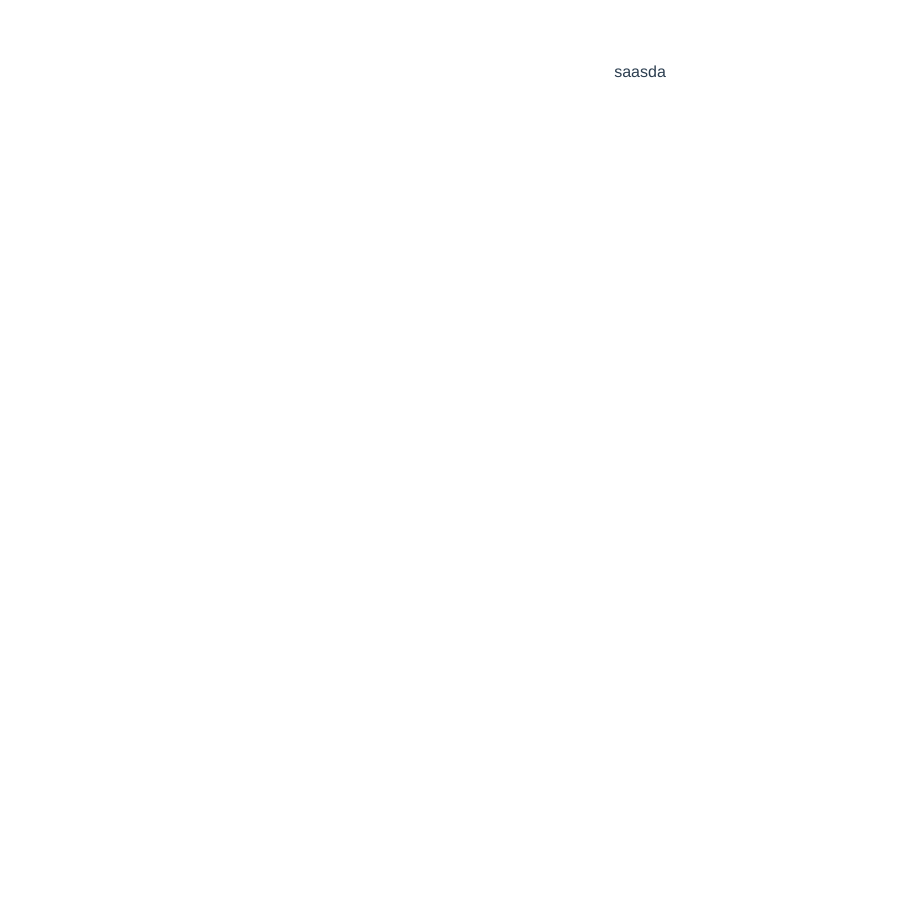
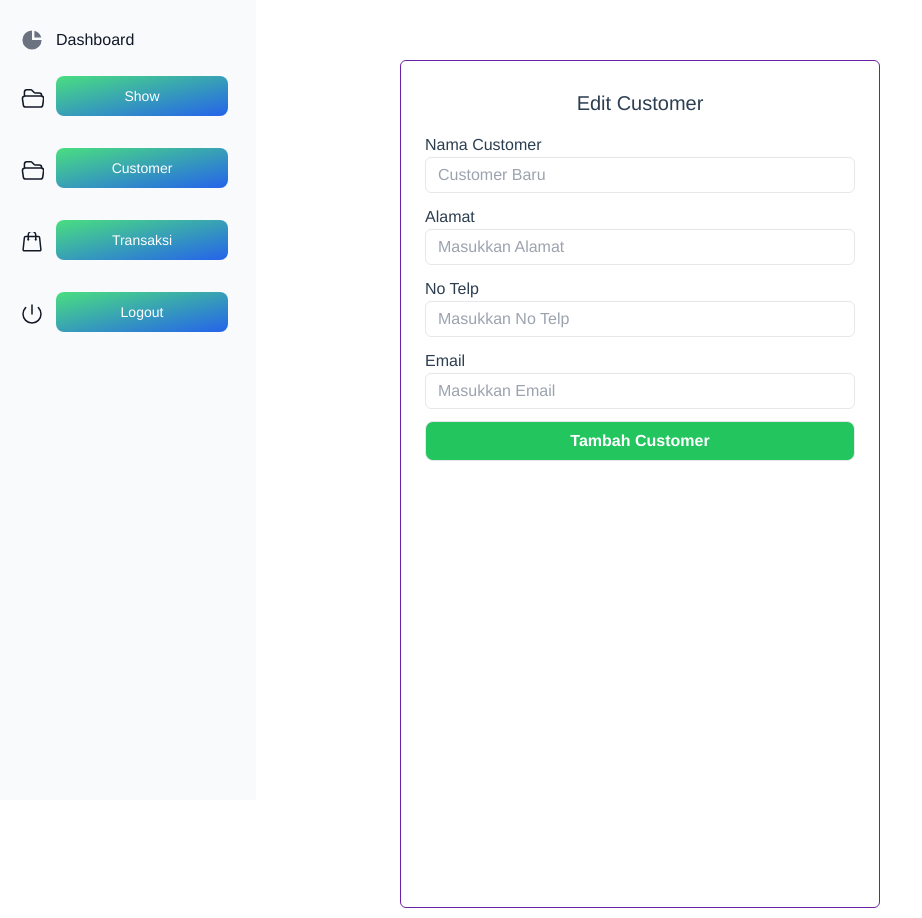
Before and after one commit to cello2599/frontend-konveksi, a Vue app: page /customer/1 in a window 1280 px wide. Shown: the whole page, without its empty margins (0-922 px from the left). Before the commit the page ends 800 px from the top, so only its background shows below. Built offline with nearby package versions, Linux system fonts and the light colour scheme; no server answers; sample sign-in values are in the browser's storage.

Commit message:
edit customer, css detail

```diff
--- a/src/views/clientside/EditCustomer.vue
+++ b/src/views/clientside/EditCustomer.vue
@@ -1,7 +1,141 @@
 <template>
-    <h2>saasda</h2>
+    <div>
+        <NavbarSamping/>
+    </div>
+
+    <div class="edit w-[30rem] h-[53rem] p-6 ml-60 hover:drop-shadow-lg rounded-md border-purple-800 border mb-5 text-center">
+                <div class="mt-1 ">
+                <p class="text-center text-xl font-medium m-auto">Edit Customer</p>
+                <div>
+                    <form @submit.prevent="update()" enctype="multipart/form-data">
+                        <div class="mb-14 flex flex-col max-w-5xl space-y-3 text-left">
+                            <div class="form-group mt-4">
+                                <p><label for=" judul_buku">Nama Customer</label></p>
+                                <p><input class="w-full pl-3 border outline-none text-gray-500 focus:text-gray-700 duration-300 transition ease-in-out focus:border-gray-500 rounded-md h-9" type="text" placeholder="Customer Baru" v-model="customer.nama" required></p>
+                            </div>
+
+                            <div class="form-group">
+                                <p><label for="sinopsis">Alamat</label></p>
+                                <p><input rows="5" class="w-full pl-3 border outline-none text-gray-500 focus:text-gray-700 duration-300 transition ease-in-out focus:border-gray-500 rounded-md h-9" placeholder="Masukkan Alamat" v-model="customer.alamat" required></p>
+                            </div>
+
+                            <div class="form-group">
+                                <p><label for="genre">No Telp</label></p>
+                                <p><input class="w-full pl-3 border outline-none text-gray-500 focus:text-gray-700 duration-300 transition ease-in-out focus:border-gray-500 rounded-md h-9" placeholder="Masukkan No Telp" v-model="customer.no_telp" required></p>
+                            </div>
+
+                            <div class="form-group">
+                                <p><label for="genre">Email</label></p>
+                                <p><input class="w-full pl-3 border outline-none text-gray-500 focus:text-gray-700 duration-300 transition ease-in-out focus:border-gray-500 rounded-md h-9" placeholder="Masukkan Email" v-model="customer.email" required></p>
+                            </div>
+
+                            <button class="border -mt-6 bg-green-500 focus:border-black h-10 rounded-lg text-white font-semibold" type="submit">Tambah Customer</button>
+                        </div>
+
+                    </form>
+                </div>
+            </div>
+    </div>
 </template>
 
 <script>
+import NavbarSamping from '@/components/NavbarSamping.vue';
+import axios from 'axios';
+import {reactive, onMounted } from 'vue';
+import { useRouter,useRoute } from 'vue-router';
+
+export default {
+
+    setup() {
+        let customer = reactive( {
+            nama: '',
+            alamat: '',
+            no_telp: '',
+            email: ''
+
+        });
+
+        const router = useRouter();
+        const route = useRoute();
+        const token = localStorage.getItem('access_token');
+
+        onMounted(() => {
+            if(!token){
+                router.push({name: 'login'});
+            }
+            else{
+                axios.defaults.headers.common['Authorization'] = 'Bearer ' + token;
+                try{
+                    axios.get('http://127.0.0.1:8000/api/customer/' + route.params.id_customer)
+                        .then((result) => {
+                            customer.nama = result.data.data.nama;
+                            customer.alamat = result.data.data.alamat;
+                            customer.no_telp = result.data.data.no_telp;
+                            customer.email = result.data.data.email;
+                        })
+                        .catch((error) => {
+                            console.log(error);
+                        });
+                }
+                catch(error){
+                    console.log(error);
+                }
+            }
+
+        });
+
+        function update(){
+            if(!token){
+                router.push({name: 'login'});
+            }
+            else{
+                axios.defaults.headers.common['Authorization'] = 'Bearer ' + token;
+                console.log(customer);
+                try{
+
+                        axios.post('http://127.0.0.1:8000/api/customer/update/' + route.params.id_customer,{
+                            nama: customer.nama,
+                            alamat: customer.alamat,
+                            no_telp: customer.no_telp,
+                            email: customer.email
+                        })
+                        .then((result) => {
+                            console.log(result.data);
+                            router.push({ name: 'ShowCustomer' });
+                        })
+                        .catch((error) => {
+                            console.log(error);
+                        });
+                }
+                catch(error){
+                    console.log(error);
+                }
+            }
+
+        }
+
+        return {
+            customer,
+            update,
+            router,
+            route
+        }
+
+    },
+    components:{
+        NavbarSamping
+    }
+
+
+}
 
 </script>
+
+<style scoped>
+.edit{
+
+    margin:auto;
+    margin-bottom: 10px;
+}
+
+</style>
--- a/src/views/clientside/ShowCustomer.vue
+++ b/src/views/clientside/ShowCustomer.vue
@@ -41,8 +41,10 @@
                 </td>
                 <td class="px-6 py-4">
                     <RouterLink :to="{name : 'EditCustomer', params:{id_customer : customer.id_customer}}">
-                        <i class="text-white bg-gradient-to-r from-cyan-400 via-cyan-500 to-cyan-600 hover:bg-gradient-to-br focus:ring-4 focus:outline-none focus:ring-cyan-300 dark:focus:ring-cyan-800 font-medium rounded-lg text-sm px-5 py-2.5 text-center mr-2 mb-2">Edit</i>
+                        <i class="text-gray-900 bg-gradient-to-r from-lime-200 via-lime-400 to-lime-500 hover:bg-gradient-to-br focus:ring-4 focus:outline-none focus:ring-lime-300 dark:focus:ring-lime-800 font-medium rounded-lg text-sm px-5 py-2.5 text-center mr-2 mb-2">Edit</i>
                     </RouterLink>
+
+                    <button @click="deleteCustomer(customer.id_customer, index)" class="text-white bg-gradient-to-r from-red-400 via-red-500 to-red-600 hover:bg-gradient-to-br focus:ring-4 focus:outline-none focus:ring-red-300 dark:focus:ring-red-800 font-medium rounded-lg text-sm px-5 py-2.5 text-center mr-2 mb-2">Delete</button>
 
                 </td>
             </tr>
@@ -83,8 +85,23 @@ export default {
             }
         });
 
+        //delete customer function
+        const deleteCustomer = async(id, index) => {
+            if(!confirm('Are you sure?')) return;
+            axios.defaults.headers.common['Authorization'] = 'Bearer ' + token;
+            try{
+                const response = await axios.delete('http://127.0.0.1:8000/api/customer/' + id);
+                customers.value.splice(index, 1);
+                console.log(response.data.message);
+            }catch(err){
+                console.log(err);
+            }
+        }
+
+
         return {
             customers
+            ,deleteCustomer
         }
     },
     components: {
--- a/src/views/clientside/ShowDetailTransaksi.vue
+++ b/src/views/clientside/ShowDetailTransaksi.vue
@@ -3,25 +3,41 @@
         <NavbarSamping />
 	<div class="container p-2 mx-auto sm:p-4 dark:text-gray-100" v-if="transaksi">
         <div class="transaksi block rounded-lg bg-white text-left shadow-[0_2px_15px_-3px_rgba(0,0,0,0.07),0_10px_20px_-2px_rgba(0,0,0,0.04)] dark:bg-neutral-700">
-                <div class="border-b-2 border-neutral-100 px-6 py-3 dark:border-neutral-600 dark:text-neutral-50">
+                <div class="border-b-2 border-neutral-300 px-6 py-3 dark:border-neutral-600 dark:text-neutral-50 hurufbesar">
                     {{ transaksi.admin }}
                 </div>
                 <div class="p-6">
-                    <h2 class="mb-2 text-xl font-medium leading-tight text-neutral-800 dark:text-neutral-50">Nama : {{ transaksi.nama_customer }}</h2>
-                    <h2 class="mb-2 text-xl font-medium leading-tight text-neutral-800 dark:text-neutral-50">Alamat : {{ transaksi.alamat_customer }}</h2>
+                    <div class="row">
+                        <h3 class="mb-2 text-xl font-medium leading-tight text-neutral-800 dark:text-neutral-50 kolom">Nama</h3>
+                        <h3 class="mb-2 text-xl font-medium leading-tight text-neutral-800 dark:text-neutral-50 kolom">: {{ transaksi.nama_customer }}</h3>
+
+                    </div>
+
+                    <div class="row">
+
+                        <h3 class="mb-2 text-xl font-medium leading-tight text-neutral-800 dark:text-neutral-50 kolom">Alamat</h3>
+                        <h3 class="mb-2 text-xl font-medium leading-tight text-neutral-800 dark:text-neutral-50 kolom">: {{ transaksi.alamat_customer }}</h3>
+
+                    </div>
+
+                    <div class="row">
+                        <h3 class="mb-2 text-xl font-medium leading-tight text-neutral-800 dark:text-neutral-50 kolom">No Telp</h3>
+                        <h3 class="mb-2 text-xl font-medium leading-tight text-neutral-800 dark:text-neutral-50 kolom">: {{ transaksi.no_telp }}</h3>
+                    </div>
+
                 </div>
-                <div class="border-t-2 border-neutral-100 px-6 py-3 dark:border-neutral-600 dark:text-neutral-50">
+                <div class="border-t-2 border-neutral-300 px-6 py-3 dark:border-neutral-600 dark:text-neutral-50">
                     Tanggal Transaksi :  {{ transaksi.tanggal }}
                 </div>
 
 
             </div>
+            <div class="align-middle inline-block w-9/12 shadow overflow-hidden bg-white shadow-dashboard px-3 pt-3 rounded-bl-lg rounded-br-lg transaksi">
 
         <div>
 
         </div>
-		<div class="align-middle inline-block w-10/12 shadow overflow-hidden bg-white shadow-dashboard px-8 pt-3 rounded-bl-lg rounded-br-lg" style="margin-top: 15px; margin-left: 17rem; margin-right: auto;">
-			<h2 class="mb-4 text-2xl font-semibold leading-tight text-right">Total Transaksi : {{ transaksi.totalTransaksi }}</h2>
+			<h2 class="mb-4 text-2xl font-semibold leading-tight text-right">Total Transaksi : Rp. {{ transaksi.totalTransaksi }}</h2>
             <table class="w-full" style="margin-top: 2rem;">
 				<thead class="dark:bg-gray-700">
 					<tr class="text-center">
@@ -41,13 +57,13 @@
 							<p>{{ produk.harga }}</p>
 						</td>
                         <td class="px-6 py-4 whitespace-no-wrap border-b border-gray-500">
-							<p>X</p>
+							<p>x</p>
 						</td>
 						<td class="px-6 py-4 whitespace-no-wrap border-b border-gray-500">
 							<p>{{ produk.jumlah }}</p>
 						</td>
 						<td class="px-6 py-4 whitespace-no-wrap border-b border-gray-500">
-							<p>{{produk.totalHarga}}</p>
+							<p>Rp. {{produk.totalHarga}}</p>
 						</td>
 					</tr>
 				</tbody>
@@ -109,5 +125,30 @@ export default {
 <style scoped>
 .transaksi {
     margin-left: 17rem;
+    border:3px ridge #c2c2c2;
+    box-sizing: content-box;
+    margin-top: 15px;
+    margin-right: auto;
 }
+
+.hurufbesar {
+    text-transform: uppercase;
+    font-weight: 600;
+    color: #3b82f6;
+}
+
+.kolom {
+  float: left;
+  width: 30%;
+  padding: 10px;
+  height: 50px;
+  color: none;
+}
+
+.row:after {
+  content: "";
+  display: table;
+  clear: both;
+}
+
 </style>
```
